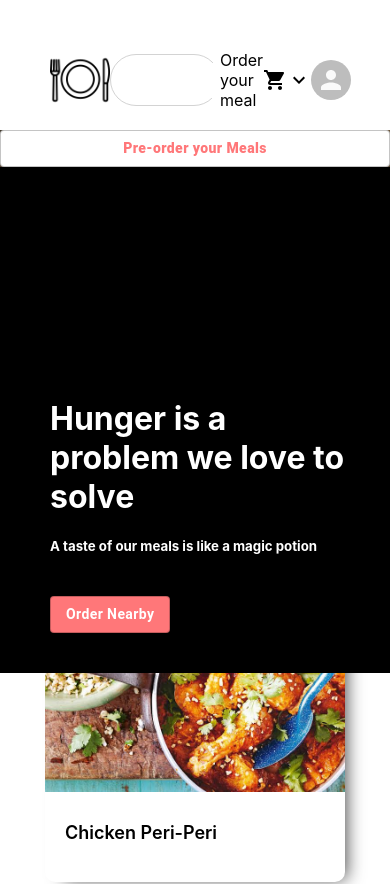
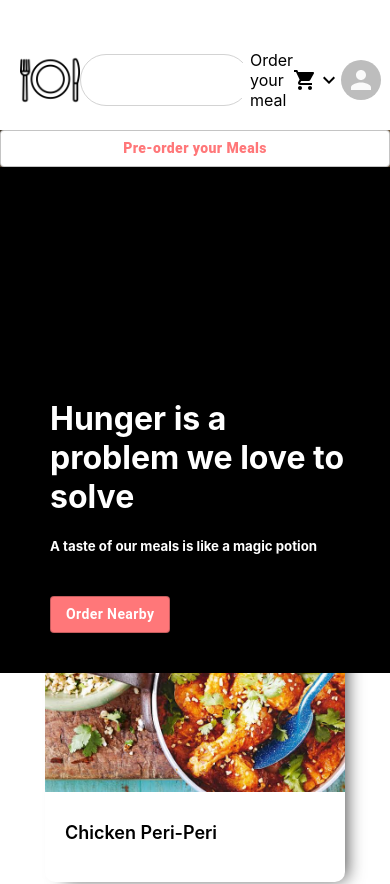
Before and after one commit to williampepple1/Food-Shop, a React (Create React App) app: page / in a window 390 px wide. Shown: the top 884 px of the page. Built offline with nearby package versions, Linux system fonts and the light colour scheme.

Commit message:
Update Header.css

```diff
--- a/src/Header.css
+++ b/src/Header.css
@@ -45,19 +45,18 @@
 
 @media screen and (max-width: 520px) {
     .header{
-        width: 100%;
+        width: 100vw;
     }
     .header_right{
-        flex-shrink: 2;
         width: 60px;
 
     }
     .header_center{
-        flex-shrink: 1;
+
         width: 40px;
     }
     .header_icon{
-        flex-shrink: 1;
+
         width: 60px;
     }
     .search-icon{
```
